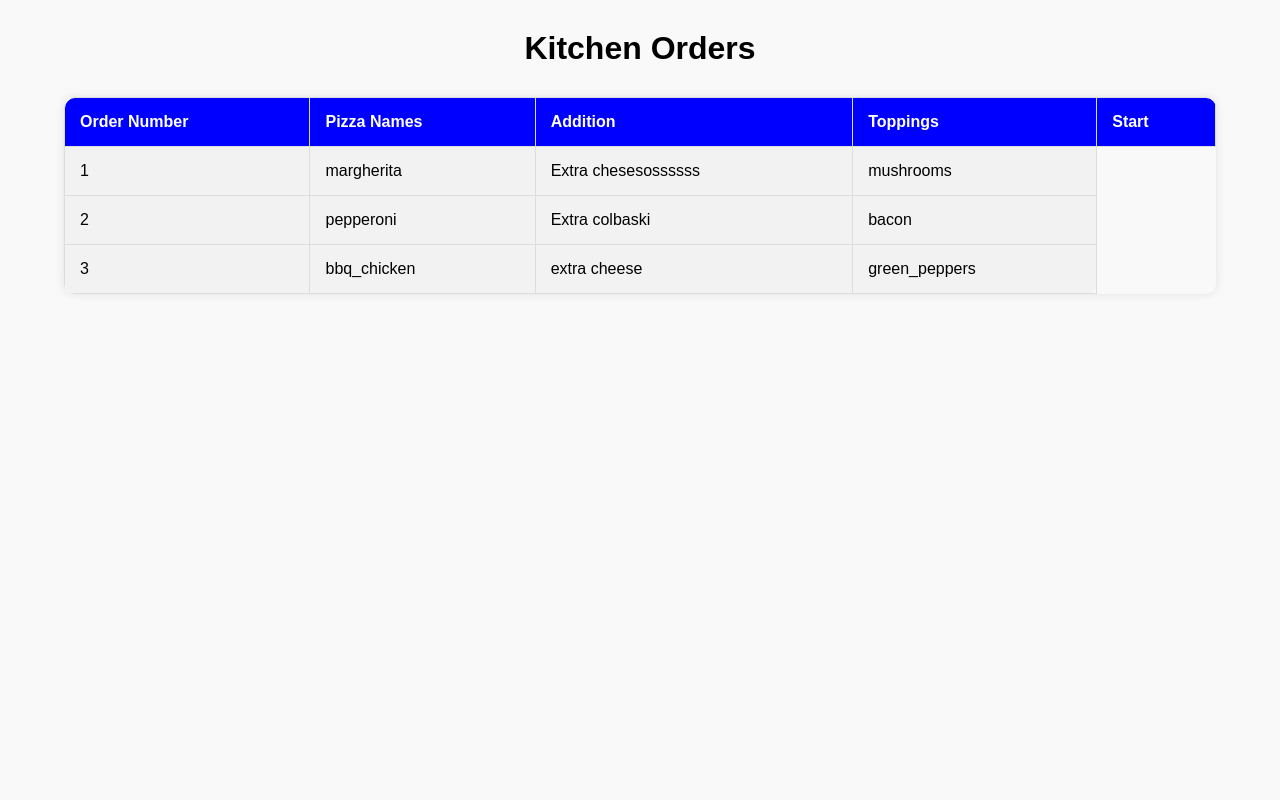
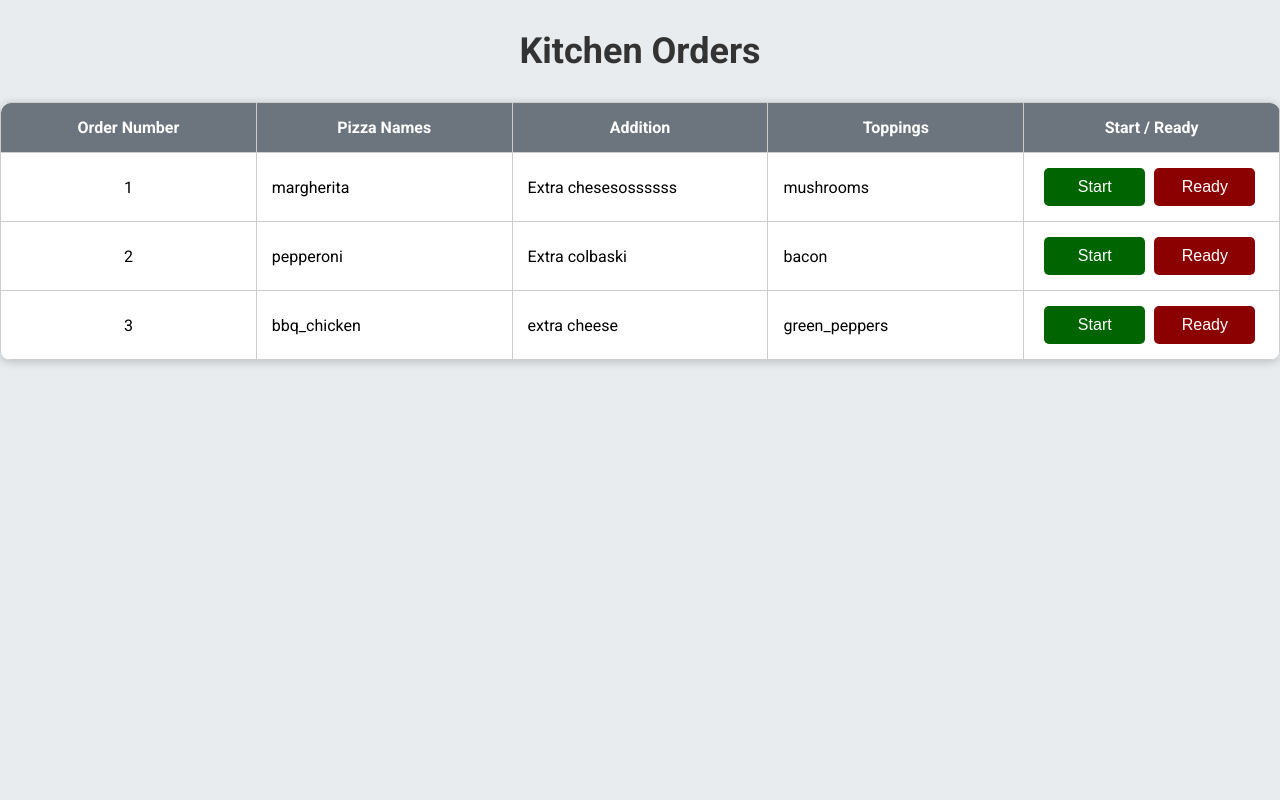
Before and after one commit to c1n0ptik-dev/PizzaProject, a Flask app: page /orders in a window 1280 px wide. Run offline with Flask 3, Linux system fonts and the light colour scheme; data comes from the database, SQL or seed files in the repository.

Commit message:
ready and start buttons

```diff
--- a/Server/app.py
+++ b/Server/app.py
@@ -22,9 +22,16 @@ def main():
     return render_template('website/index.html')
 
 
-@app.route('/orders')
+@app.route('/orders', methods=['GET', 'POST'])
 def orders():
-    global orders
+    if 'start' in request.form:
+        start_button = request.form.get('start')
+        return redirect("/orders", code=302)
+
+    elif 'ready' in request.form:
+        ready_button = request.form.get('ready')
+        return redirect("/orders", code=302)
+
     orders = get_data_from_db()
     return render_template('cashier-kitchen/orders.html', data=orders)
 
@@ -32,7 +39,6 @@ def orders():
 @app.route('/cashier', methods=['GET'])
 def cashier():
     return render_template('cashier-kitchen/cashier.html')
-
 
 
 @app.route('/send_data', methods=['POST'])
--- a/Server/static/css/orders.css
+++ b/Server/static/css/orders.css
@@ -1,54 +1,50 @@
+@import url('https://fonts.googleapis.com/css2?family=Roboto:wght@400;700&display=swap');
+
 body {
-  font-family: Arial, sans-serif;
-  background-color: #f9f9f9;
+  font-family: 'Roboto', sans-serif;
+  background-color: #e9ecef;
   margin: 0;
   display: flex;
   flex-direction: column;
   height: 100vh;
+  font-size: 18px;
 }
 
 h1 {
   text-align: center;
   margin: 30px 0;
+  color: #333;
+  font-weight: 700;
 }
 
 .order-table {
-<<<<<<< HEAD
   flex: 1;
-  overflow-y: auto;
   border-collapse: collapse;
-  margin: 10px auto;
+  margin: 20px auto;
   width: 90%;
   max-width: 1500px;
-  box-shadow: 0 0 10px rgba(0, 0, 0, 0.1);
-  border-radius: 10px; /* Rounded corners for the table */
-  overflow: hidden; /* Ensures that rounded corners are applied correctly */
-=======
-    flex: 1;
-    border-collapse: collapse;
-    margin: 10px auto;
-    width: 90%;
-    max-width: 1500px;
-    box-shadow: 0 0 10px rgba(0, 0, 0, 0.1);
-    border-radius: 10px;
-    overflow: hidden;
->>>>>>> eebd83a3b9e6398786e6457a1405ad5e4a3f78fd
+  box-shadow: 0 2px 10px rgba(0, 0, 0, 0.2);
+  border-radius: 10px;
+  overflow: hidden;
 }
 
 .order-table th,
 .order-table td {
   padding: 15px;
   text-align: left;
-  border: 1px solid #ddd;
+  border: 1px solid #ccc;
+  font-size: 16px;
 }
 
 .order-table th {
-  background-color: blue;
+  background-color: #6c757d;
   color: white;
+  text-align: center;
+  font-weight: 700;
 }
 
 .order-table td {
-  background-color: #f2f2f2;
+  background-color: #ffffff;
 }
 
 .order-table th:first-child {
@@ -67,36 +63,39 @@ h1 {
   border-bottom-right-radius: 10px;
 }
 
-.progress {
-  background: rgba(255, 255, 255, 0.1);
-  justify-content: flex-start;
-  border-radius: 100px;
-  align-items: center;
-  position: relative;
-  padding: 0 5px;
-  display: flex;
-  height: 20px;
-  width: 200px;
-  margin-left: 10px;
+.order-table {
+  width: 100%;
+  table-layout: fixed;
 }
 
-.progress-value {
-  box-shadow: 0 10px 40px -10px #fff;
-  border-radius: 100px;
-  background: #100f0f;
-  height: 100%;
-  width: 0;
+.button-container {
+  display: flex;
+  justify-content: space-between;
 }
 
-@keyframes load {
-  0% {
-    width: 0;
-  }
-  100% {
-    width: 100%;
-  }
+button {
+  width: 45%;
+  background-color: darkgreen;
+  color: white;
+  border: none;
+  padding: 10px 20px;
+  font-size: 16px;
+  cursor: pointer;
+  border-radius: 5px;
+  margin-left: 5px;
+  transition: background-color 0.3s ease, transform 0.2s;
 }
 
-.anim_contrainer {
-  display: flex;
+button:hover {
+  background-color: green;
+  transform: scale(1.05);
 }
+
+button:nth-child(2) {
+  background-color: darkred;
+}
+
+button:nth-child(2):hover {
+  background-color: red;
+}
+w
--- a/Server/templates/cashier-kitchen/orders.html
+++ b/Server/templates/cashier-kitchen/orders.html
@@ -19,20 +19,22 @@
         <th>Pizza Names</th>
         <th>Addition</th>
         <th>Toppings</th>
-        <th>Start</th>
+        <th>Start / Ready</th>
       </tr>
       </thead>
       <tbody>
       {% for row in data %}
       <tr>
-        <td>{{ row[0] }}</td>
+        <td style="text-align: center">{{ row[0] }}</td>
         <td>{{ row[1] }}</td>
         <td>{{ row[2] }}</td>
         <td>{{ row[3] }}</td>
-
+        <td>    <form method="post">
+          <button type="submit" name="start" value="Button 1">Start</button>
+          <button type="submit" name="ready" value="Button 2">Ready</button>
+        </form></td>
       </tr>
       {% endfor %}
-      <!-- Additional rows can be added here -->
       </tbody>
     </table>
   </div>
```
